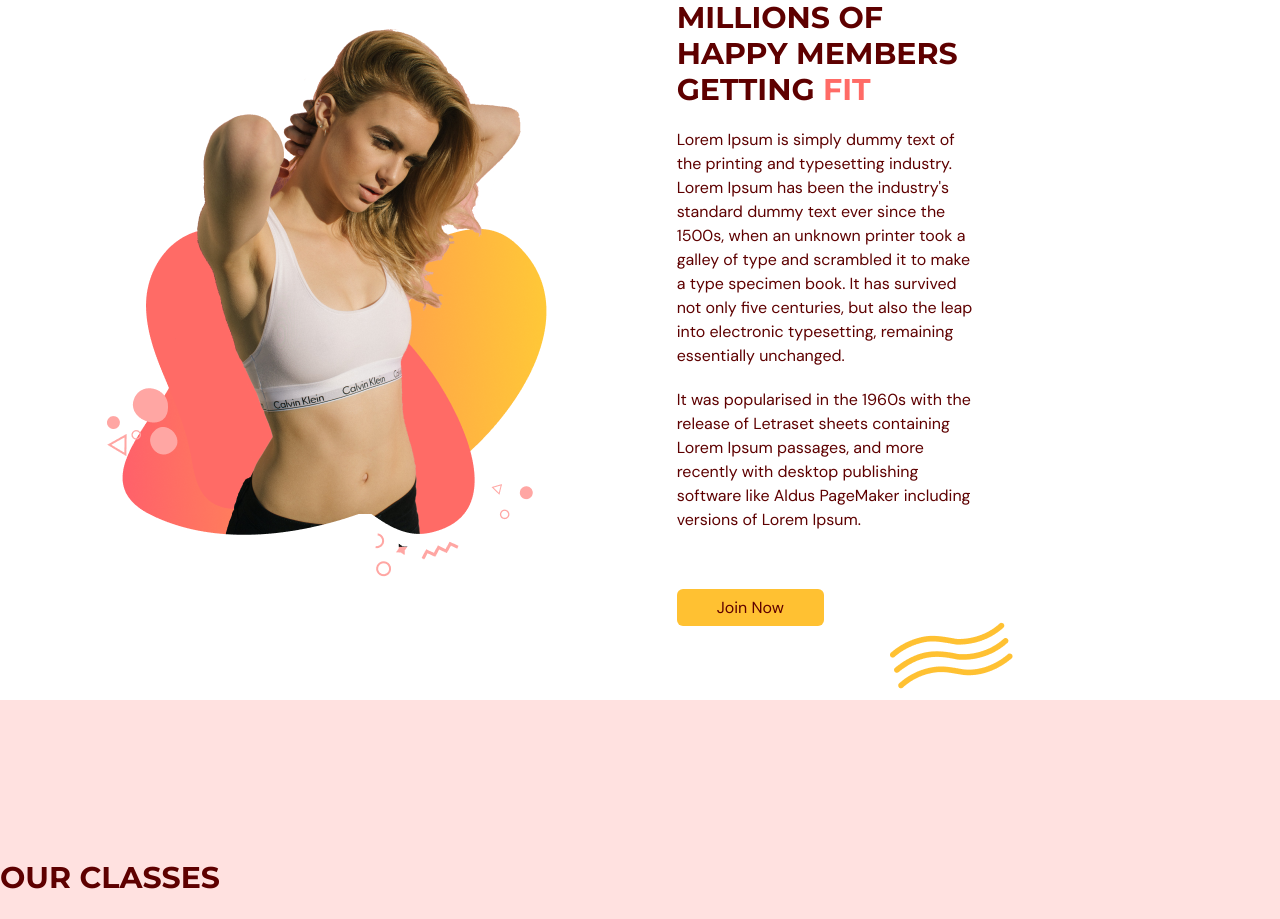
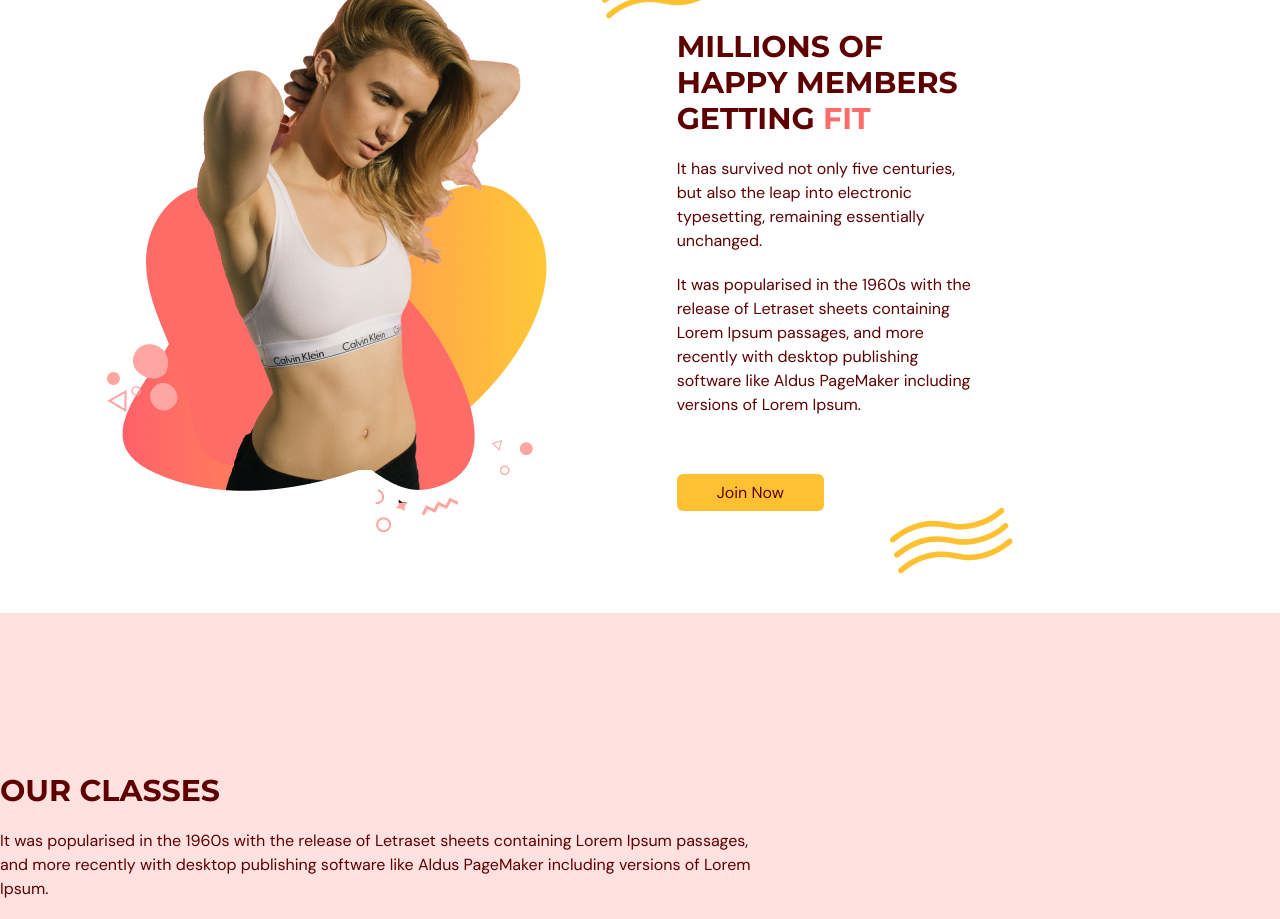
Before and after one commit to kolamat/gym-module, a React (Vite) app: page / in a window 1280 px wide. Shown: the part 1540-2459 px from the top of the page. Built offline with nearby package versions, Linux system fonts and the light colour scheme.

Commit message:
On branch main Your branch is ahead of 'origin/main' by 1 commit.   (use "git push" to publish your local commits)
Changes to be committed:
	modified:   src/scenes/navbar/benefits/benefits.tsx

```diff
--- a/src/scenes/navbar/benefits/benefits.tsx
+++ b/src/scenes/navbar/benefits/benefits.tsx
@@ -128,11 +128,11 @@ const Benefits = ({ setSelectedPage }: Props) => {
               }}
             >
               <p className="my-5">
-                Lorem Ipsum is simply dummy text of the printing and typesetting
+                {/* Lorem Ipsum is simply dummy text of the printing and typesetting
                 industry. Lorem Ipsum has been the industry's standard dummy
-                text ever since the 1500s, when an unknown printer took a galley
-                of type and scrambled it to make a type specimen book. It has
-                survived not only five centuries, but also the leap into
+                text ever since the 1500s, when an unknown printer took a gallery
+                of type and scrambled it to make a type specimen book.  */}
+                It has survived not only five centuries, but also the leap into
                 electronic typesetting, remaining essentially unchanged.
               </p>
               <p className="mb-5">
```
